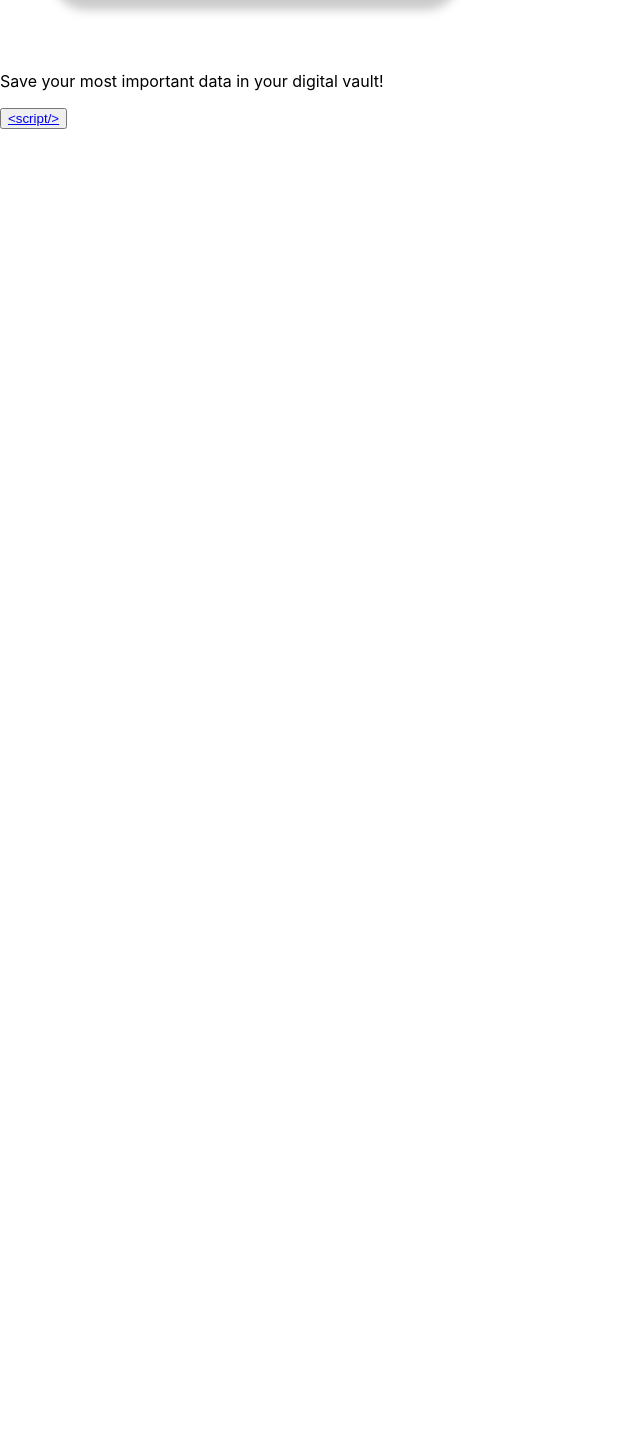
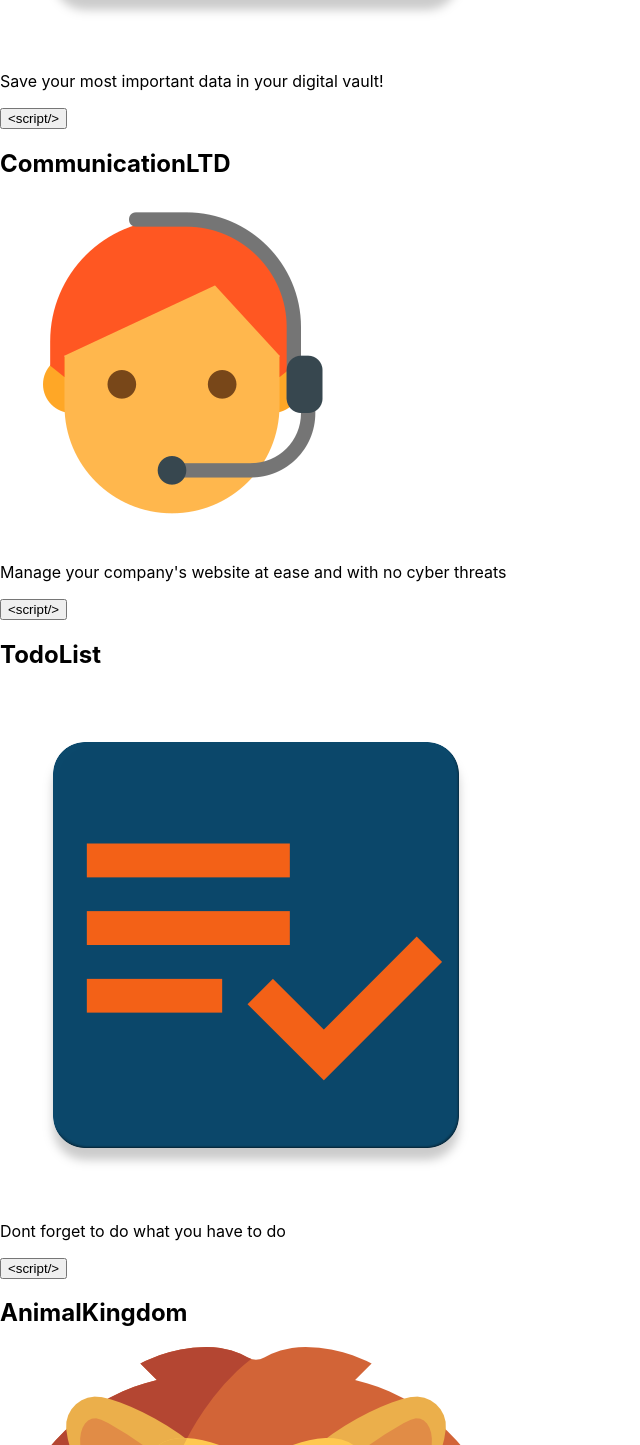
Before and after one commit to Ivgesha/MyWebsite, a React (Create React App) app: page / in a window 1280 px wide. Shown: the part 2585-4030 px from the top of the page, without its empty margins (0-640 px from the left). Before the commit the page ends 2714 px from the top, so only its background shows below. Built offline with nearby package versions, Linux system fonts and the light colour scheme.

Commit message:
moved skills and projects to data project still need to consider make ID/KEY dynamic.

```diff
--- a/src/App.js
+++ b/src/App.js
@@ -2,7 +2,6 @@ import React, { useState } from "react";
 import "./App.css";
 import Introduction from "./components/Introduction";
 import About from "./components/About";
-import Skills from "./components/Skills";
 import SkillAux from "./components/SkillAux";
 import ProjectCardAux from "./components/ProjectCardAux";
 
--- a/src/components/ProjectCard.js
+++ b/src/components/ProjectCard.js
@@ -4,19 +4,14 @@ import secureVaultLogo from "../images/secureVaultLogo.png";
 function ProjectCard(props) {
   const buttonName = "<script/>";
 
-  //   function handleClick() {
-  //     window.location = props.giturl;
-  //   }
   return (
     <div className="project-card">
       <h2>{props.projectName}</h2>
       <img src={props.logo} />
       <p>{props.description}</p>
-      <button>
-        <a href={props.giturl}>
-        {buttonName}
-        </a>
-      </button>
+      <a href={props.giturl}>
+      <button>{buttonName}</button>
+      </a>
     </div>
   );
 }
--- a/src/components/ProjectCardAux.js
+++ b/src/components/ProjectCardAux.js
@@ -1,17 +1,9 @@
 import React, { useState } from "react";
 import ProjectCard from "./ProjectCard";
-import secureVaultLogo from "../images/secureVaultLogo.png";
+import projectCardData from "../data/ProjectCardData";
+
 function ProjectCardAux() {
-  // dont forger to make the id dyncamic!
-  const [projects] = useState([
-    {
-      id: 1,
-      projectName: "SecureVault",
-      logo: secureVaultLogo,
-      description: "Save your most important data in your digital vault!",
-      giturl: "https://github.com/Ivgesha/SecureVault2019-1",
-    },
-  ]);
+  const [projects] = useState(projectCardData)
 
   return (
     <div>
--- a/src/components/SkillAux.js
+++ b/src/components/SkillAux.js
@@ -1,30 +1,10 @@
 import React, { useState } from "react";
 import Skills from "./Skills";
+import SkillsData from "../data/SkillsData"
 
 // make the id dynamic!
 function SkillAux() {
-  const [skills] = useState([
-    { id: 1, name: "C" },
-    { id: 2, name: "C++" },
-    { id: 3, name: "Java" },
-    { id: 4, name: "JavaScript" },
-    { id: 6, name: "CSS" },
-    { id: 7, name: "HTML" },
-    { id: 8, name: "XML" },
-    { id: 9, name: "Assembly X86" },
-    { id: 10, name: "SQL" },
-    { id: 11, name: "React.js" },
-    { id: 12, name: "Node.js" },
-    { id: 13, name: "bash/shell" },
-    { id: 14, name: "Design patterns" },
-    { id: 15, name: "Object oriented programming" },
-    { id: 16, name: "Linux" },
-    { id: 17, name: "MySQL" },
-    { id: 18, name: "Network communication" },
-    { id: 19, name: "Github" },
-    { id: 20, name: "MongoDB" },
-    { id: 21, name: "firebase" },
-  ]);
+  const [skills,setSkills] = useState(SkillsData);
 
   return (
     <div>
--- /dev/null
+++ b/src/data/ProjectCardData.js
@@ -0,0 +1,59 @@
+import secureVaultLogo from "../images/secureVaultLogo.png";
+import communicationLogo from "../images/communicationLogo.png";
+import todoLogo from "../images/todoLogo.png";
+import mySafeDriveLogo from "../images/mySafeDriveLogo.png";
+import animalKingdomLogo from "../images/animalKingdomLogo.png";
+import myWebsiteLogo from "../images/myWebsiteLogo.png";
+//consider make id dynamic
+const projectCardData = [
+{
+    id: 0,
+    projectName: "SecureVault",
+    logo: secureVaultLogo,
+    description: "Save your most important data in your digital vault!",
+    giturl: "https://github.com/Ivgesha/SecureVault2019-1",
+},
+{
+    id:1,
+    projectName: "CommunicationLTD",
+    logo: communicationLogo,
+    description:"Manage your company's website at ease and with no cyber threats",
+    giturl:"https://github.com/Ivgesha/communicationLTD"
+
+},
+{
+    id:2,
+    projectName:"TodoList",
+    logo: todoLogo,
+    description:"Dont forget to do what you have to do",
+    giturl:"https://github.com/Ivgesha/TodoList"
+
+},
+{
+    id:3,
+    projectName:"AnimalKingdom",
+    logo:animalKingdomLogo,
+    description:"Game application which helps our young generation get to know the animal kingdom",
+    giturl:"https://github.com/Ivgesha/AnimalGame"
+
+},
+{
+    id:4,
+    projectName:"MySafeDrive",
+    logo: mySafeDriveLogo,
+    description:"Keep our taxi drivers in safe hand",
+    giturl:"https://github.com/Ivgesha/MySafeDrive"
+
+},
+{
+    id:5,
+    projectName:"MyWebsite",
+    logo:myWebsiteLogo,
+    description:"",
+    giturl:"https://github.com/Ivgesha/MyWebsite"
+
+},
+
+];
+
+export default projectCardData;
--- /dev/null
+++ b/src/data/SkillsData.js
@@ -0,0 +1,26 @@
+//mabye here add a way to dynamicly give id's
+
+
+const skillsData = [
+        { id: 0, name: "C" },
+        { id: 1, name: "C++" },
+        { id: 2, name: "Java" },
+        { id: 3, name: "JavaScript" },
+        { id: 4, name: "CSS" },
+        { id: 5, name: "HTML" },
+        { id: 6, name: "XML" },
+        { id: 7, name: "Assembly X86" },
+        { id: 8, name: "SQL" },
+        { id: 9, name: "React.js" },
+        { id: 10, name: "Node.js" },
+        { id: 11, name: "bash/shell" },
+        { id: 12, name: "Design patterns" },
+        { id: 13, name: "Object oriented programming" },
+        { id: 14, name: "Linux" },
+        { id: 15, name: "MySQL" },
+        { id: 16, name: "Network communication" },
+        { id: 17, name: "Github" },
+        { id: 18, name: "MongoDB" },
+        { id: 19, name: "firebase" },
+]
+export default skillsData;
```
Also changed, not shown: src/images/myWebsiteLogo.png (renamed from src/images/myWebsiteLogo_foreground.png).
